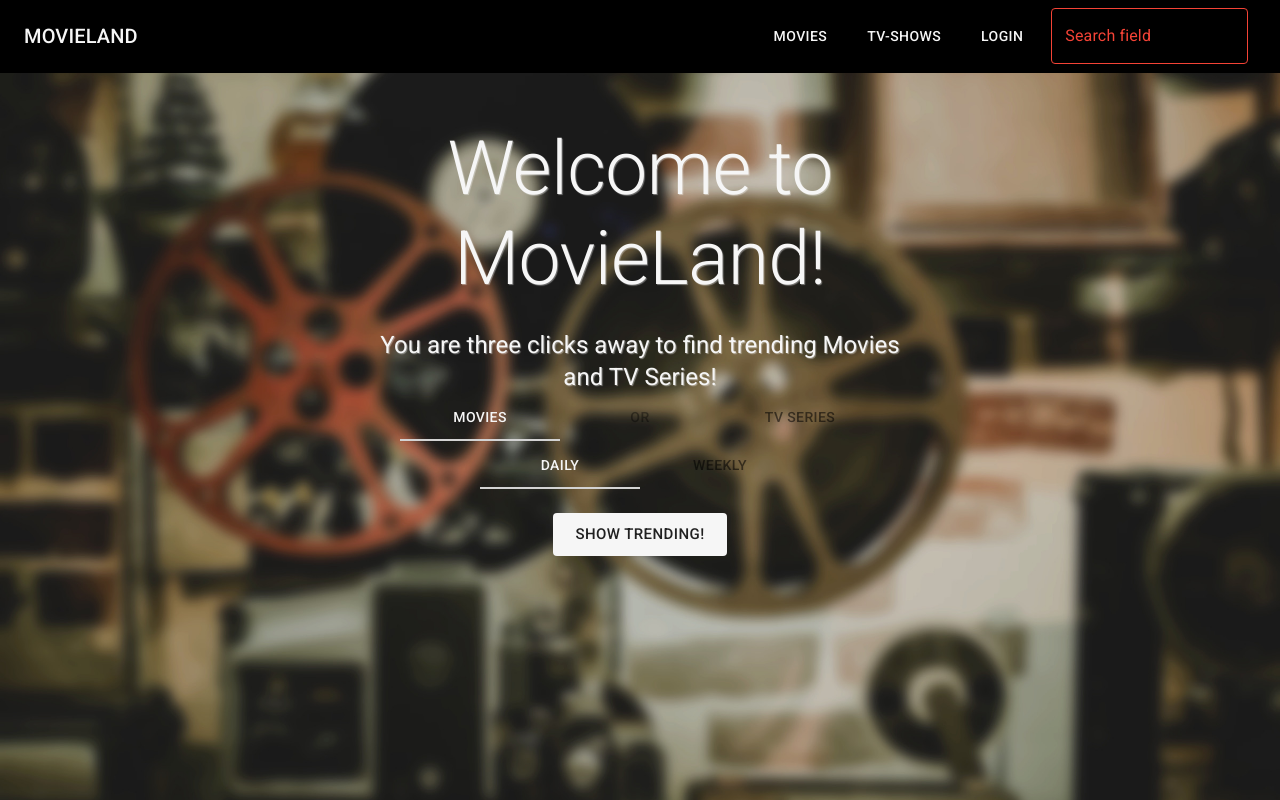
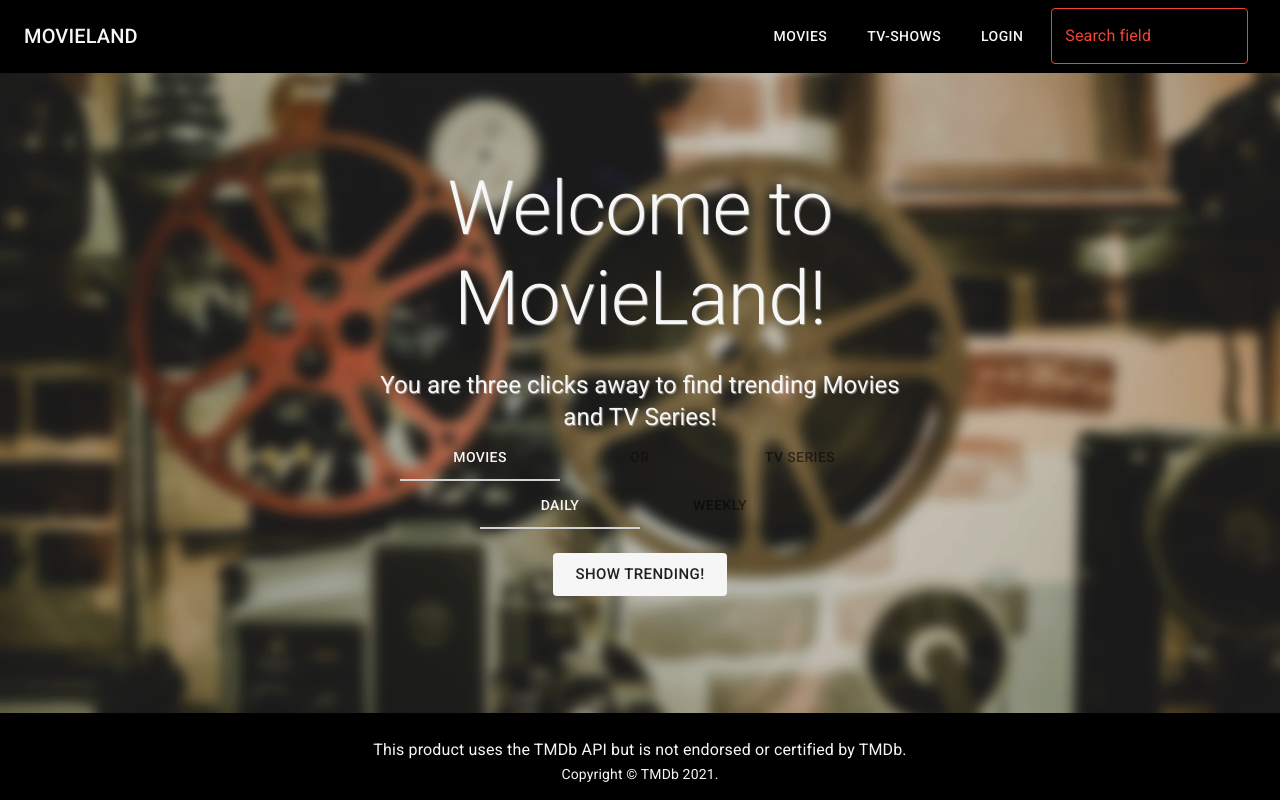
Before and after one commit to SparrowMike/Movieland, a React (Create React App) app: page / in a window 1280 px wide. Shown: the top 800 px of the page. Built offline with nearby package versions, Linux system fonts and the light colour scheme.

Commit message:
styling improvments

```diff
--- a/src/App.js
+++ b/src/App.js
@@ -16,13 +16,11 @@ const theme = createMuiTheme({
 
 function App() {
   return (
-    <>
       <ThemeProvider theme={theme}>
         <Navbar />
         <Main />
         <Footer />
       </ThemeProvider>
-    </>
   );
 }
 
--- a/src/components/main/Main.js
+++ b/src/components/main/Main.js
@@ -10,7 +10,7 @@ import FetchTvShows from "../fetch/FetchTvShows";
 
 const Main = () => {
   return (
-    <main>
+    <main className="main">
       <Switch>
         <Route
           // path="/movies/:genre/:cert/:sort/:yearGte/:yearLte/:country/:language"
--- a/src/components/output/Results.js
+++ b/src/components/output/Results.js
@@ -30,6 +30,7 @@ const useStyles = makeStyles((theme) => ({
     // padding: "10px",
     listStyle: "none",
     background: "#000",
+    // height: "100vh",
 
     alignItems: "flex-start",
   },
@@ -147,7 +148,7 @@ export default function Trending(props) {
       className={classes.root}
     >
       {props.data.map((film, index) => (
-        <Grid item xs={12} sm={6} md={4} lg={4} xl={2} key={index}>
+        <Grid item xs={12} sm={6} md={4} lg={4} xl={3} key={index}>
           <GridListTile className={classes.card}>
             <CardHeader
               title={film.title ? film.title : film.name}
--- a/src/styles.css
+++ b/src/styles.css
@@ -5,19 +5,20 @@ body {
   height: 100%;
 }
 
-h1 {
-  text-align: center;
-}
 .trending {
   border: 5px solid black;
   margin: 5px;
   padding: 5px;
 }
 
+.main {
+  background-color: red;
+}
+
 footer {
   margin-top: calc(5% + 60px);
   bottom: 0;
-  position: relative;
+  position: fixed;
   width: 100%;
   margin: 0;
 }
@@ -28,10 +29,10 @@ footer {
   /* background-image: url("https://images.unsplash.com/photo-1440404653325-ab127d49abc1?ixid=MnwxMjA3fDB8MHxwaG90by1wYWdlfHx8fGVufDB8fHx8&ixlib=rb-1.2.1&auto=format&fit=crop&w=1650&q=80"); */
   background-image: url("./Photos/foto_tlo_film_blur_04.jpeg");
   background-size: cover;
-  height: 100vh;
+  height: 90vh;
   background-position: center center;
   background-repeat: no-repeat;
   text-align: center;
-  padding-top: 50px;
+  padding-top: 90px;
   /* filter: blur(1px); */
 }
```
Also changed, not shown: 1 other file (tests, documents, lock files or other folders).
